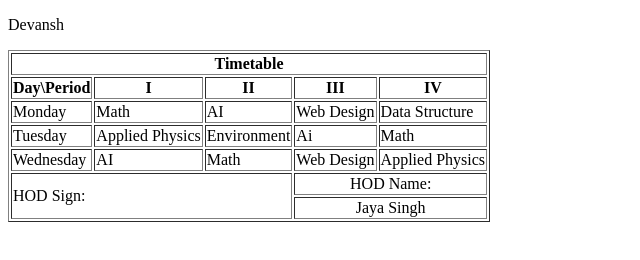
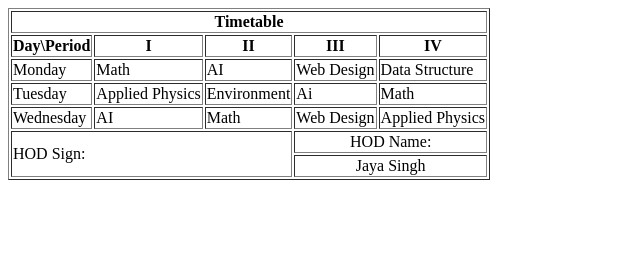
Before and after one commit to devanshpandey2/-demo-web-project-, a plain HTML site: page exam.html in a window 1280 px wide. Shown: the whole page, without its empty margins (0-640 px from the left). Drawn offline with Linux system fonts and the light colour scheme.

Commit message:
Add files via upload

```diff
--- a/exam.html
+++ b/exam.html
@@ -6,7 +6,6 @@
     <title>Timetable</title>
 </head>
 <body>
-    <p>Devansh</p>
     <table border="1">
         <thead >
             <th align="center" colspan="5">Timetable</th>
@@ -52,5 +51,4 @@
         </tfoot>
     </table>
 </body>
-
 </html>
```
